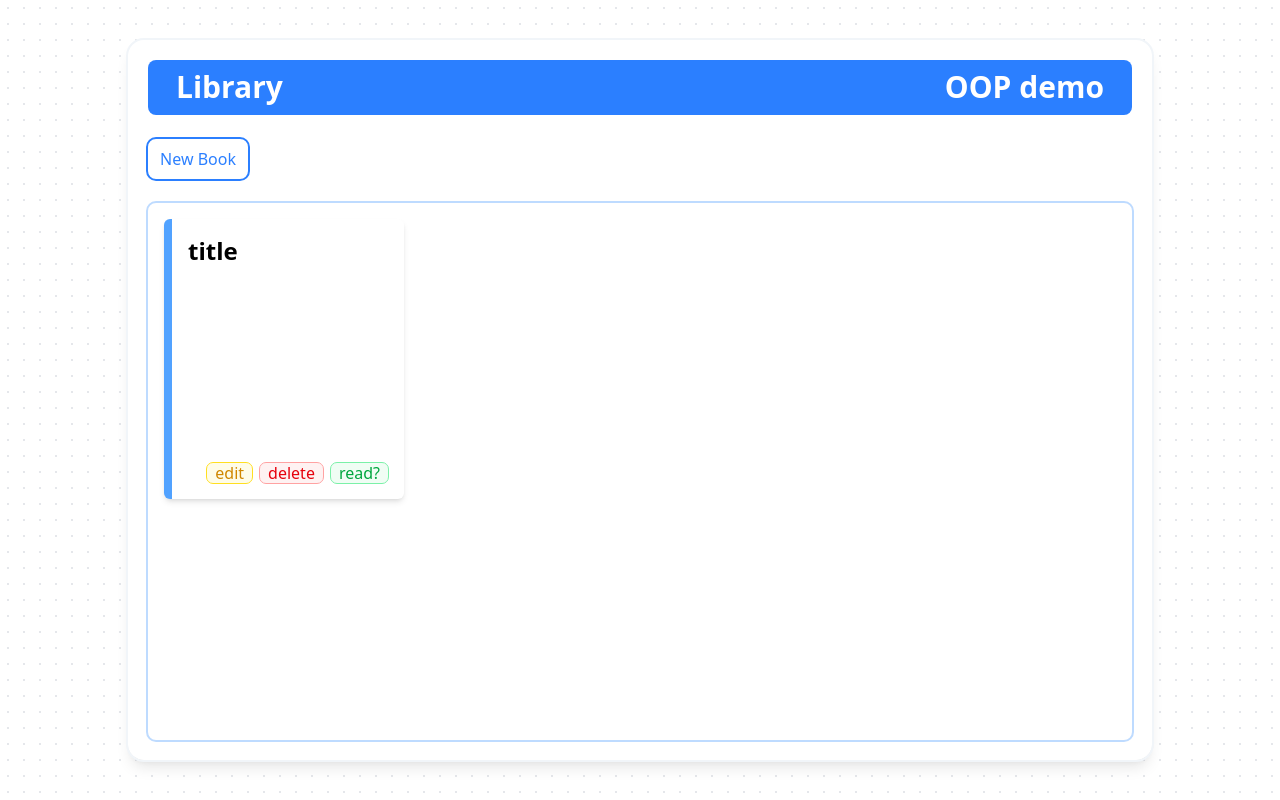
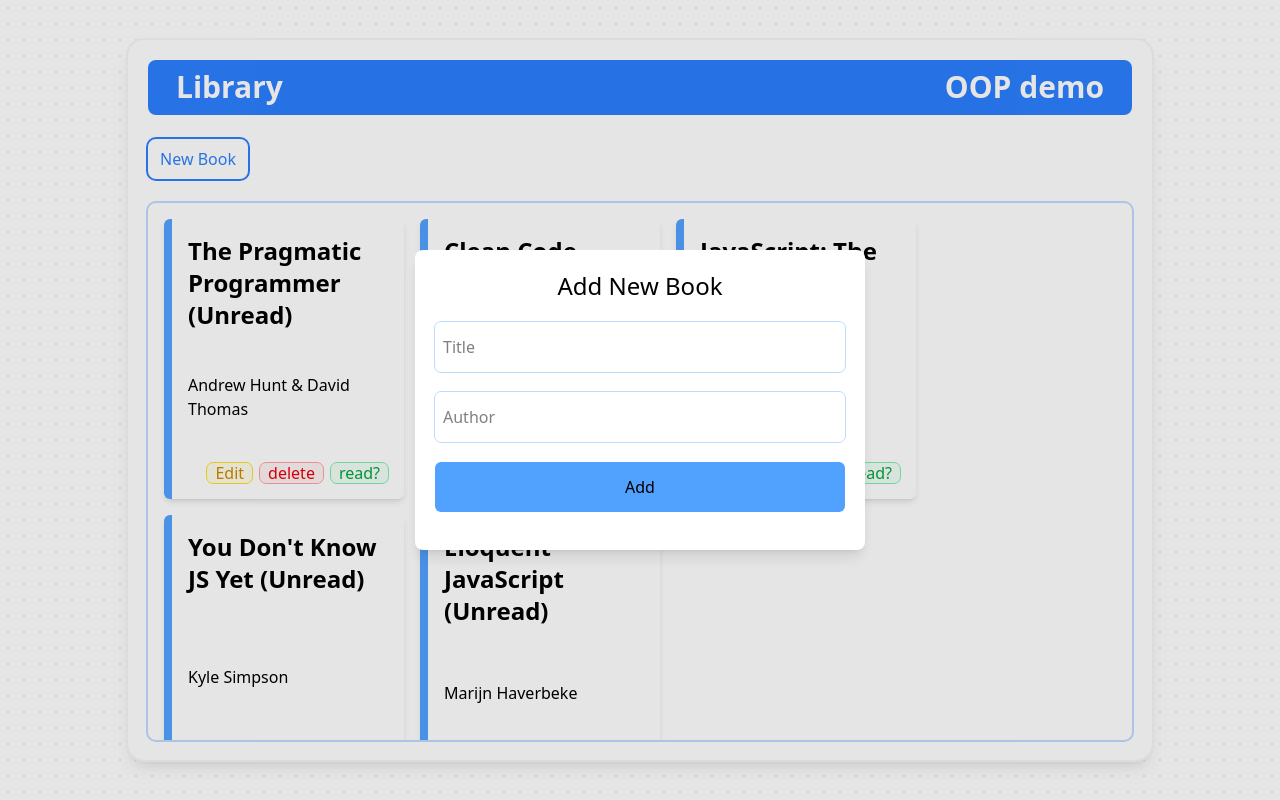
Before and after one commit to jacob-cob-null/JS_foundations, a plain HTML site: page OOP/library_react/index.html in a window 1280 px wide. Both pictures are taken after a click on the button "New Book". Drawn offline with nearby package versions, Linux system fonts and the light colour scheme.

Commit message:
Added events and dialog

```diff
--- a/OOP/library_react/index.html
+++ b/OOP/library_react/index.html
@@ -32,30 +32,30 @@
           class="h-full w-full rounded-lg outline-2 outline-blue-200 flex gap-4 p-4 overflow-y-scroll flex-wrap"
         >
           <!--Books-->
-          <div
-            class="w-[240px] h-[280px] bg-white shadow-md rounded-md p-4 border-l-8 border-blue-400 flex flex-col justify-between"
-          >
-            <h1 class="text-2xl font-bold">title</h1>
-            <div class="flex justify-end items-center gap-2">
-              <button
-                class="h-[20px] w-fit p-2 outline-1 flex items-center justify-center rounded-md bg-yellow-50 outline-yellow-300 text-yellow-600"
-              >
-                edit
-              </button>
-              <button
-                class="h-[20px] w-fit p-2 outline-1 flex items-center justify-center rounded-md bg-red-50 outline-red-300 text-red-600"
-              >
-                delete
-              </button>
-              <button
-                class="h-[20px] w-fit p-2 outline-1 flex items-center justify-center rounded-md bg-green-50 outline-green-300 text-green-600"
-              >
-                read?
-              </button>
-            </div>
-          </div>
         </div>
       </div>
+      <dialog
+        id="newBookform"
+        class="h-[300px] w-[450px] p-5 rounded-lg shadow-lg self-center justify-self-center"
+      >
+        <form class="flex flex-col justify-center gap-5 text-center">
+          <h1 class="text-2xl">Add New Book</h1>
+          <input
+            class="h-[50px] outline-1 outline-blue-200 p-2 rounded-md"
+            type="text"
+            id="title"
+            placeholder="Title"
+          />
+          <input
+            class="h-[50px] outline-1 outline-blue-200 p-2 rounded-md"
+            type="text"
+            id="Author"
+            placeholder="Author"
+          />
+
+          <button class="w-full h-[50px] rounded-md bg-blue-400">Add</button>
+        </form>
+      </dialog>
     </main>
     <script src="./script/app.js" type="module"></script>
   </body>
--- /dev/null
+++ b/OOP/library_react/script/addBookListener.js
@@ -0,0 +1,15 @@
+export function addBookBtn(modal) {
+    const dialog = document.getElementById(modal)
+
+    document.addEventListener('click', (e) => {
+        if (e.target.id == 'newBook') {
+            dialog.showModal()
+            console.log('new btn clicked')
+
+        }
+        else if (e.target.id == modal) {
+            dialog.close()
+        }
+    })
+
+}
--- a/OOP/library_react/script/app.js
+++ b/OOP/library_react/script/app.js
@@ -0,0 +1,3 @@
+import { initApp } from "./render.js";
+
+initApp()
--- a/OOP/library_react/script/books.js
+++ b/OOP/library_react/script/books.js
@@ -1,3 +1,5 @@
+import { renderBooks } from "./render.js"
+
 const books = []
 
 function booksArray() {
@@ -15,12 +17,24 @@ function booksArray() {
             }
         },
         findBook: (id) => books.find(b => b.bookID === id),
+        toggleBook: (id) => {
+            let book = books.find(b => b.bookID === id)
+            book.bookStatus = !book.bookStatus
+            console.log(`Toggled ${book.bookTitle}`)
+        },
         getBooks: () => [...books]
     }
 }
 
 //one shared instance
 const bookArr = booksArray()
+
+//initial
+newBook("The Pragmatic Programmer", "Andrew Hunt & David Thomas")
+newBook("Clean Code", "Robert C. Martin")
+newBook("JavaScript: The Good Parts", "Douglas Crockford")
+newBook("You Don't Know JS Yet", "Kyle Simpson")
+newBook("Eloquent JavaScript", "Marijn Haverbeke")
 
 //new book
 export function newBook(title, author) {
@@ -35,6 +49,7 @@ export function newBook(title, author) {
 //delete book
 export function delBook(id) {
     bookArr.delBook(id)
+    renderBooks()
 }
 //edit book
 export function editBook(id) {
@@ -46,4 +61,15 @@ export function editBook(id) {
     if (newTitle && newAuthor) {
         bookArr.editBook(id, newTitle, newAuthor)
     }
+    renderBooks()
 }
+//toggle book
+export function toggleBook(id) {
+    bookArr.toggleBook(id)
+    renderBooks()
+}
+
+//get boks
+export function getBook() {
+    return bookArr.getBooks()
+}
--- a/OOP/library_react/script/components/bookContainer.js
+++ b/OOP/library_react/script/components/bookContainer.js
@@ -1,5 +1,6 @@
 import { delButton, editButton, toggleButton } from "./buttons.js";
-import { newBook, delBook, editBook } from "../books";
+import { delBook, editBook, toggleBook } from "../books.js";
+
 export function bookDOM(bookObj) {
     const bookCont = document.createElement('div');
     bookCont.className =
@@ -7,10 +8,11 @@ export function bookDOM(bookObj) {
 
     const title = document.createElement('h1');
     title.className = 'text-2xl font-bold';
-    title.textContent = bookObj.bookTitle;
+    let status = bookObj.bookStatus ? '(Already Read)' : '(Unread)'
+    title.textContent = `${bookObj.bookTitle} ${status}`;
 
     const author = document.createElement('h1');
-    author.className = 'text-xl font-bold';
+    author.className = 'text-md';
     author.textContent = bookObj.bookAuthor;
 
     const btnGroup = document.createElement('div');
@@ -19,13 +21,13 @@ export function bookDOM(bookObj) {
     bookCont.dataset.id = id
 
     const editBtn = editButton();
-    editBtn.addEventListener('click', () => onEdit(id));
+    editBtn.addEventListener('click', () => editBook(id));
 
     const delBtn = delButton();
-    delBtn.addEventListener('click', () => onDelete(id));
+    delBtn.addEventListener('click', () => delBook(id));
 
     const toggleBtnEl = toggleButton();
-    toggleBtnEl.addEventListener('click', () => onToggle(id));
+    toggleBtnEl.addEventListener('click', () => toggleBook(id));
 
 
     btnGroup.append(editBtn, delBtn, toggleBtnEl);
--- a/OOP/library_react/script/components/buttons.js
+++ b/OOP/library_react/script/components/buttons.js
@@ -1,20 +1,20 @@
 export function editButton(onClick) {
     const btn = document.createElement('button');
-    btn.className = 'h-[20px] w-fit p-2 outline-1 flex items-center justify-center rounded-md bg-yellow-50 outline-yellow-300 text-yellow-600';
+    btn.className = 'h-[20px] w-fit p-2 outline-1 flex items-center justify-center rounded-md bg-yellow-50 outline-yellow-300 text-yellow-600 hover:brightness-97 active:brightness-94 transition-all duration-100';
     btn.textContent = 'Edit';
     btn.addEventListener('click', onClick);
     return btn;
 }
 export function delButton(onClick) {
     const btn = document.createElement('button');
-    btn.className = 'h-[20px] w-fit p-2 outline-1 flex items-center justify-center rounded-md bg-red-50 outline-red-300 text-red-600';
+    btn.className = 'h-[20px] w-fit p-2 outline-1 flex items-center justify-center rounded-md bg-red-50 outline-red-300 text-red-600 hover:brightness-97 active:brightness-94 transition-all duration-100';
     btn.textContent = 'delete';
     btn.addEventListener('click', onClick);
     return btn;
 }
 export function toggleButton(onClick) {
     const btn = document.createElement('button');
-    btn.className = 'h-[20px] w-fit p-2 outline-1 flex items-center justify-center rounded-md bg-green-50 outline-green-300 text-green-600';
+    btn.className = 'h-[20px] w-fit p-2 outline-1 flex items-center justify-center rounded-md bg-green-50 outline-green-300 text-green-600 hover:brightness-97 active:brightness-94 transition-all duration-100';
     btn.textContent = 'read?';
     btn.addEventListener('click', onClick);
     return btn;
--- a/OOP/library_react/script/render.js
+++ b/OOP/library_react/script/render.js
@@ -0,0 +1,22 @@
+import { addBookBtn } from "./addBookListener.js";
+import { getBook } from "./books.js";
+import { bookDOM } from "./components/bookContainer.js";
+
+let bookContainer = document.getElementById('bookContainer')
+
+export function initApp() {
+    addBookBtn('newBookform')
+    renderBooks()
+}
+
+export function renderBooks() {
+    //book obj
+    let books = getBook()
+    //clear content
+    bookContainer.innerHTML = ''
+    //append iterated object to target
+    books.forEach(b => {
+        let bookItem = bookDOM(b)
+        bookContainer.appendChild(bookItem)
+    });
+}
```
